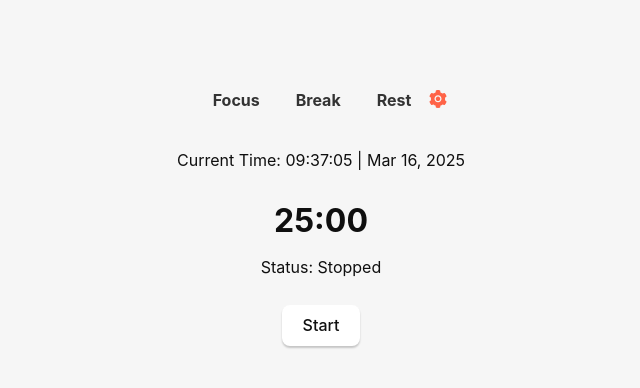
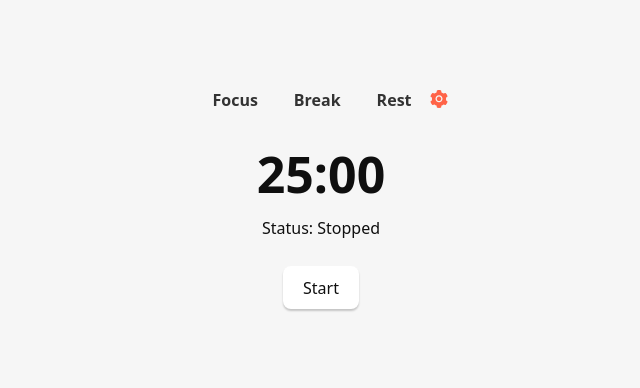
Before and after one commit to ShamaW/cedt-indiv-pomodoro, a React (Vite) app: page /#/rest in a window 1280 px wide. Before the commit this address led to /. Shown: the top 388 px of the page, without its empty margins (319-959 px from the left). Built offline with nearby package versions, Linux system fonts and the light colour scheme.

Commit message:
Refactor timer display for improved readability and consistency; update global font family and enhance timer display styling

```diff
--- a/src/App.tsx
+++ b/src/App.tsx
@@ -16,7 +16,7 @@ function AppContent() {
     return (
         <Layout>
             <div className="time-display">
-                <p>Current Time: {currentTime.toLocaleTimeString(undefined, {hour12: false})} | {currentTime.toLocaleDateString(undefined, {dateStyle:'medium'})}</p>
+                {/* <p>Current Time: {currentTime.toLocaleTimeString(undefined, {hour12: false})} | {currentTime.toLocaleDateString(undefined, {dateStyle:'medium'})}</p> */}
             </div>
             <AppRouter timerProps={timerProps} />
         </Layout>
--- a/src/Break.tsx
+++ b/src/Break.tsx
@@ -14,10 +14,8 @@ const Break = ({
 }: CountdownTimerProps) => {
     return (
         <div className="timer-container">
-            <div className="timer-display">
-                <h1>{displayTime}</h1>
-                <p>Status: {getStatus()}</p>
-            </div>
+            <div className="timer-display">{displayTime}</div>
+            <p>Status: {getStatus()}</p>
 
             <div className="timer-controls">
                 <div>
--- a/src/CountdownTimer.tsx
+++ b/src/CountdownTimer.tsx
@@ -14,10 +14,8 @@ const CountdownTimer = ({
 }: CountdownTimerProps) => {
     return (
         <div className="timer-container">
-            <div className="timer-display">
-                <h1>{displayTime}</h1>
-                <p>Status: {getStatus()}</p>
-            </div>
+            <div className="timer-display">{displayTime}</div>
+            <p>Status: {getStatus()}</p>
 
             <div className="timer-controls">
                 <div>
--- a/src/Rest.tsx
+++ b/src/Rest.tsx
@@ -14,10 +14,8 @@ const Rest = ({
 }: CountdownTimerProps) => {
     return (
         <div className="timer-container">
-            <div className="timer-display">
-                <h1>{displayTime}</h1>
-                <p>Status: {getStatus()}</p>
-            </div>
+            <div className="timer-display">{displayTime}</div>
+            <p>Status: {getStatus()}</p>
 
             <div className="timer-controls">
                 <div>
--- a/src/styles.css
+++ b/src/styles.css
@@ -1,5 +1,5 @@
 :root {
-  font-family: Inter, Avenir, Helvetica, Arial, sans-serif;
+  font-family: system-ui;
   font-size: 16px;
   line-height: 24px;
   font-weight: 400;
@@ -126,3 +126,9 @@ button:active {
 .nav-link:hover {
   border-bottom: 3px solid #FF6347;
 }
+
+.timer-display {
+  font-size: 50px;
+  font-weight: 700;
+  margin: 30px;
+}
```
